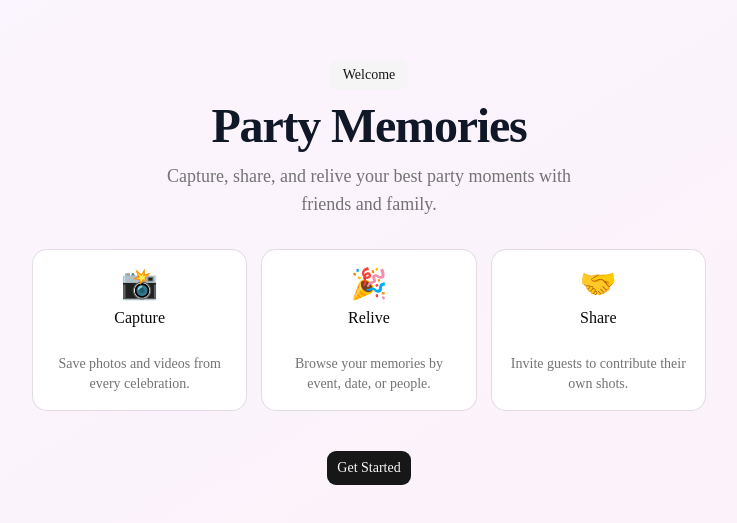
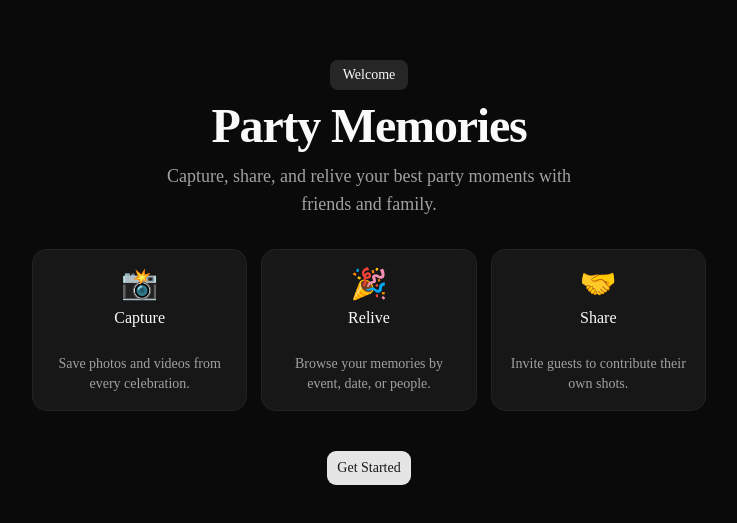
Before and after one commit to palto/partymemories, a Next.js app: page / in a window 1280 px wide. Shown: the part 127-650 px from the top of the page, without its empty margins (271-1008 px from the left). Built offline with nearby package versions, Linux system fonts and the light colour scheme.

Commit message:
Switch to hardcoded dark mode with no custom colors
https://claude.ai/code/session_015BJhA9CvGuKRVyEfF9ck5B

```diff
--- a/src/app/layout.tsx
+++ b/src/app/layout.tsx
@@ -25,7 +25,7 @@ export default function RootLayout({
   return (
     <html
       lang="en"
-      className={`${geistSans.variable} ${geistMono.variable} h-full antialiased`}
+      className={`${geistSans.variable} ${geistMono.variable} h-full antialiased dark`}
     >
       <body className="min-h-full flex flex-col">{children}</body>
     </html>
--- a/src/app/page.tsx
+++ b/src/app/page.tsx
@@ -4,12 +4,12 @@ import { Card, CardContent, CardDescription, CardHeader, CardTitle } from "@/com
 
 export default function Home() {
   return (
-    <main className="flex min-h-screen flex-col items-center justify-center gap-8 p-8 bg-gradient-to-br from-purple-50 to-pink-50">
+    <main className="flex min-h-screen flex-col items-center justify-center gap-8 p-8">
       <div className="text-center space-y-3">
         <Badge variant="secondary" className="text-sm px-3 py-1">
           Welcome
         </Badge>
-        <h1 className="text-5xl font-bold tracking-tight text-gray-900">
+        <h1 className="text-5xl font-bold tracking-tight">
           Party Memories
         </h1>
         <p className="text-lg text-muted-foreground max-w-md">
```
